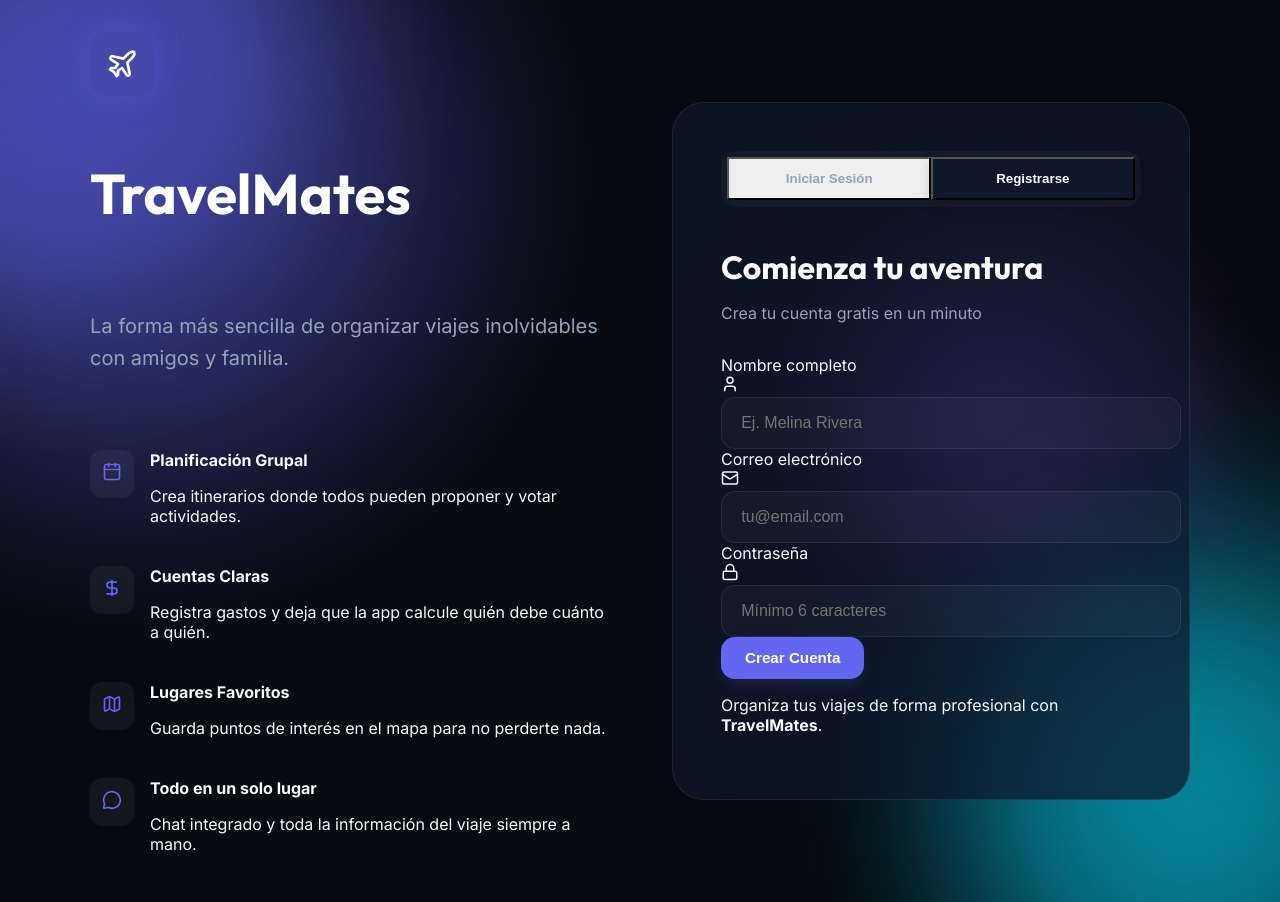
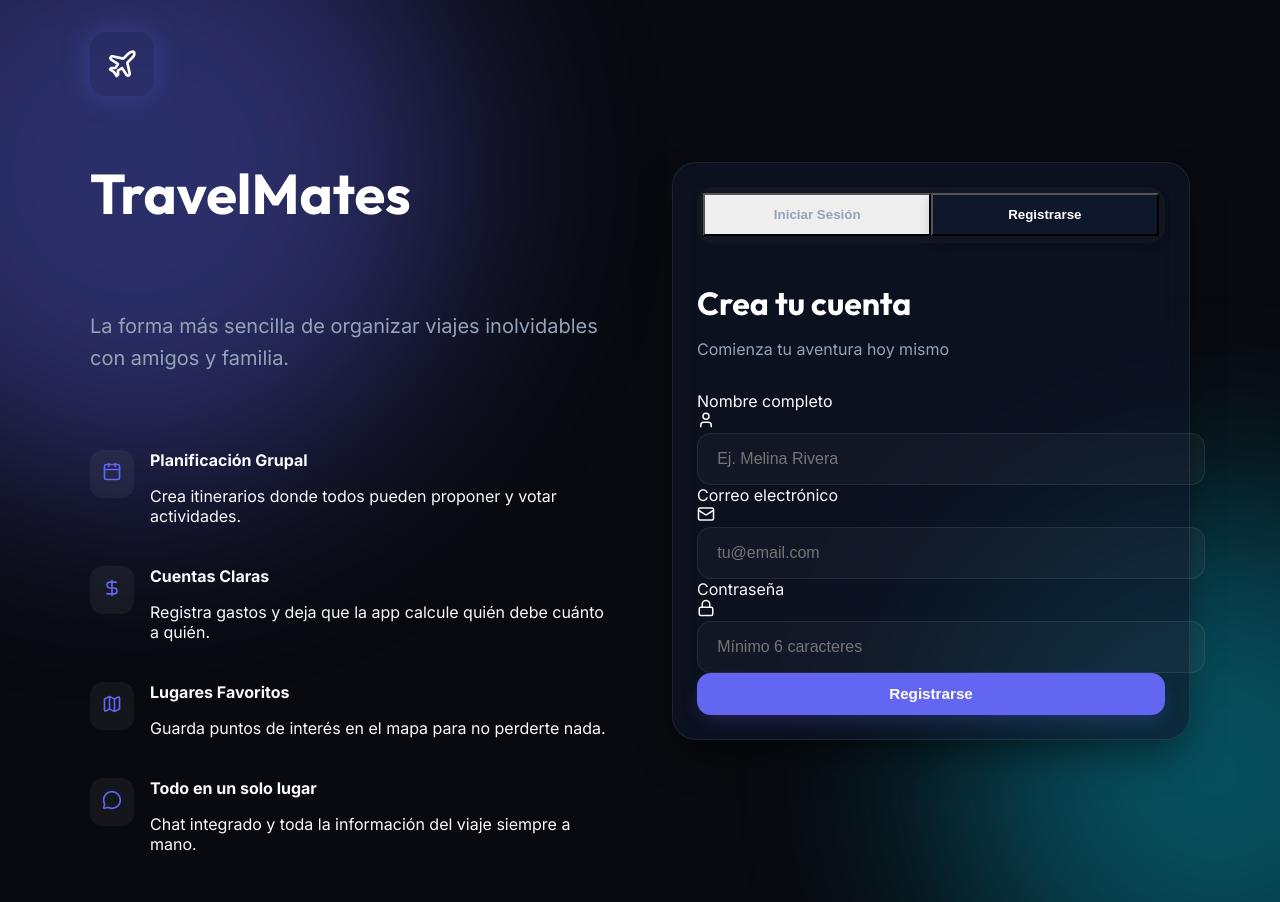
Before and after one commit to melinarivera/TravelMates-App, a React (Vite) app: page /auth in a window 1280 px wide. Both pictures are taken after a click on the button "Registrarse". Built offline with nearby package versions, Linux system fonts and the light colour scheme.

Commit message:
refactor: simplify AuthPage UI, update form components, and streamline status messages

```diff
--- a/src/pages/AuthPage.jsx
+++ b/src/pages/AuthPage.jsx
@@ -1,12 +1,12 @@
 import { useState } from 'react'
 import { Navigate } from 'react-router-dom'
 import { useAuth } from '../context/AuthContext'
-import { Plane, Mail, Lock, User, ArrowRight, Calendar, DollarSign, Map, MessageCircle } from 'lucide-react'
+import { Plane, Mail, Lock, User, Calendar, DollarSign, Map, MessageCircle } from 'lucide-react'
 import './AuthPage.css'
 
 export default function AuthPage() {
   const { user, signIn, signUp } = useAuth()
-  const [mode, setMode] = useState('login') // 'login' | 'register'
+  const [mode, setMode] = useState('login')
   const [email, setEmail] = useState('')
   const [password, setPassword] = useState('')
   const [name, setName] = useState('')
@@ -25,13 +25,13 @@ export default function AuthPage() {
         const { error } = await signUp(email, password, { full_name: name })
         if (error) throw error
         setMode('login')
-        setError('✅ ¡Cuenta creada! Ya puedes entrar con tus datos.')
+        setError('¡Cuenta creada! Ya puedes entrar con tus datos.')
       } else {
         const { error } = await signIn(email, password)
         if (error) throw error
       }
     } catch (err) {
-      setError(err.message || 'Algo salió mal. Inténtalo de nuevo.')
+      setError(err.message || 'Algo salió mal.')
     } finally {
       setLoading(false)
     }
@@ -39,12 +39,7 @@ export default function AuthPage() {
 
   return (
     <div className="auth-page">
-      <div className="auth-blob auth-blob-1" />
-      <div className="auth-blob auth-blob-2" />
-      <div className="auth-blob auth-blob-3" />
-
       <div className="auth-container">
-        {/* Left panel – Branding & Explanation */}
         <div className="auth-brand">
           <div className="auth-brand-logo">
             <Plane size={32} />
@@ -84,34 +79,21 @@ export default function AuthPage() {
           </div>
         </div>
 
-        {/* Right panel – Form */}
-        <div className="auth-form-panel glass">
+        <div className="auth-form-panel glass-card">
           <div className="auth-tabs">
-            <button
-              className={`auth-tab ${mode === 'login' ? 'active' : ''}`}
-              onClick={() => { setMode('login'); setError('') }}
-            >
+            <button className={`auth-tab ${mode === 'login' ? 'active' : ''}`} onClick={() => { setMode('login'); setError('') }}>
               Iniciar Sesión
             </button>
-            <button
-              className={`auth-tab ${mode === 'register' ? 'active' : ''}`}
-              onClick={() => { setMode('register'); setError('') }}
-            >
+            <button className={`auth-tab ${mode === 'register' ? 'active' : ''}`} onClick={() => { setMode('register'); setError('') }}>
               Registrarse
             </button>
           </div>
 
-          <div className="auth-form-header">
-            <h2 className="auth-form-title">
-              {mode === 'login' ? '¡Bienvenido!' : 'Comienza tu aventura'}
-            </h2>
-            <p className="auth-form-sub">
-              {mode === 'login' ? 'Accede a tus planes de viaje' : 'Crea tu cuenta gratis en un minuto'}
-            </p>
-          </div>
+          <h2 className="auth-form-title">{mode === 'login' ? '¡Bienvenido!' : 'Crea tu cuenta'}</h2>
+          <p className="auth-form-sub">{mode === 'login' ? 'Accede a tus planes de viaje' : 'Comienza tu aventura hoy mismo'}</p>
 
           {error && (
-            <div className={`auth-alert ${error.startsWith('✅') ? 'auth-alert-success' : 'auth-alert-error'}`}>
+            <div className={`auth-alert ${error.includes('!') ? 'auth-alert-success' : 'auth-alert-error'}`}>
               {error}
             </div>
           )}
@@ -120,61 +102,33 @@ export default function AuthPage() {
             {mode === 'register' && (
               <div className="form-group fade-in-up">
                 <label className="form-label">Nombre completo</label>
-                <div className="form-input-icon">
+                <div className="form-input-with-icon">
                   <User size={18} className="input-icon" />
-                  <input
-                    type="text"
-                    className="form-input"
-                    placeholder="Ej. Melina Rivera"
-                    value={name}
-                    onChange={e => setName(e.target.value)}
-                    required
-                  />
+                  <input type="text" className="form-input" placeholder="Ej. Melina Rivera" value={name} onChange={e => setName(e.target.value)} required />
                 </div>
               </div>
             )}
 
             <div className="form-group">
               <label className="form-label">Correo electrónico</label>
-              <div className="form-input-icon">
+              <div className="form-input-with-icon">
                 <Mail size={18} className="input-icon" />
-                <input
-                  type="email"
-                  className="form-input"
-                  placeholder="tu@email.com"
-                  value={email}
-                  onChange={e => setEmail(e.target.value)}
-                  required
-                />
+                <input type="email" className="form-input" placeholder="tu@email.com" value={email} onChange={e => setEmail(e.target.value)} required />
               </div>
             </div>
 
             <div className="form-group">
               <label className="form-label">Contraseña</label>
-              <div className="form-input-icon">
+              <div className="form-input-with-icon">
                 <Lock size={18} className="input-icon" />
-                <input
-                  type="password"
-                  className="form-input"
-                  placeholder="Mínimo 6 caracteres"
-                  value={password}
-                  onChange={e => setPassword(e.target.value)}
-                  required
-                  minLength={6}
-                />
+                <input type="password" className="form-input" placeholder="Mínimo 6 caracteres" value={password} onChange={e => setPassword(e.target.value)} required minLength={6} />
               </div>
             </div>
 
-            <button type="submit" className="btn btn-primary btn-lg w-full" disabled={loading}>
-              {loading ? <div className="spinner" /> : (
-                mode === 'login' ? 'Entrar' : 'Crear Cuenta'
-              )}
+            <button type="submit" className="btn btn-primary btn-lg" disabled={loading} style={{ width: '100%' }}>
+              {loading ? <div className="spinner" /> : (mode === 'login' ? 'Entrar' : 'Registrarse')}
             </button>
           </form>
-
-          <p className="auth-footer-note">
-            Organiza tus viajes de forma profesional con <strong>TravelMates</strong>.
-          </p>
         </div>
       </div>
     </div>
```
